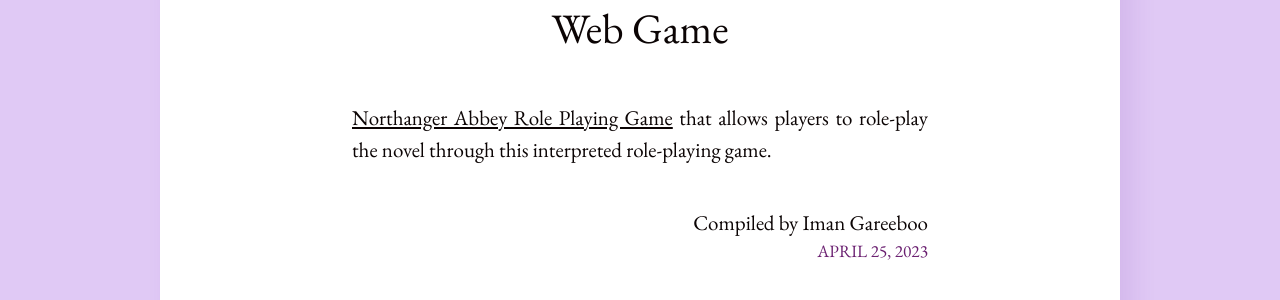
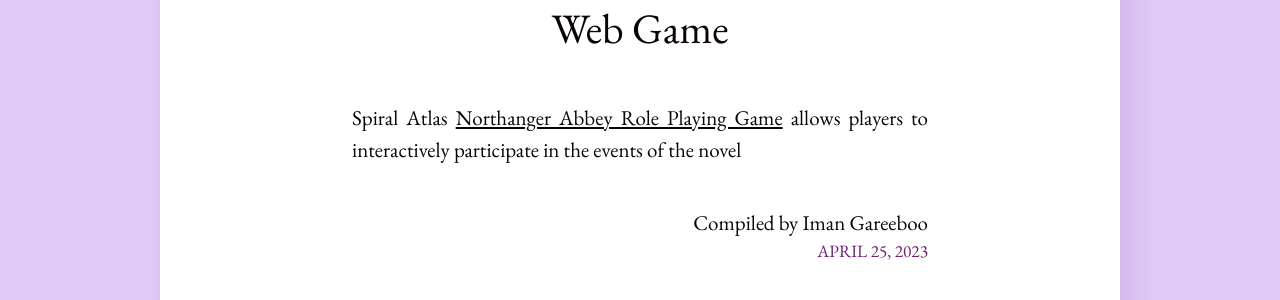
Before and after one commit to imangareeboo/Austen_Adaptations, a Jekyll site: the page built from _posts/2023-04-25-5.Northanger-Abbey-Adaptations.md, in a window 1280 px wide. Shown: the part 1473-1773 px from the top of the page. Built offline with Jekyll 4.4.1, drawn with Linux system fonts in a browser that asks for light colours.

Commit message:
Update 2023-04-25-5.Northanger-Abbey-Adaptations.md

```diff
--- a/_posts/2023-04-25-5.Northanger-Abbey-Adaptations.md
+++ b/_posts/2023-04-25-5.Northanger-Abbey-Adaptations.md
@@ -27,4 +27,4 @@ layout: post
 </ol>
 
 ## Web Game
-[Northanger Abbey Role Playing Game](https://spiralatlas.itch.io/northanger-abbey-the-game) that allows players to role-play the novel through this interpreted role-playing game.
+Spiral Atlas [Northanger Abbey Role Playing Game](https://spiralatlas.itch.io/northanger-abbey-the-game) allows players to interactively participate in the events of the novel
```
